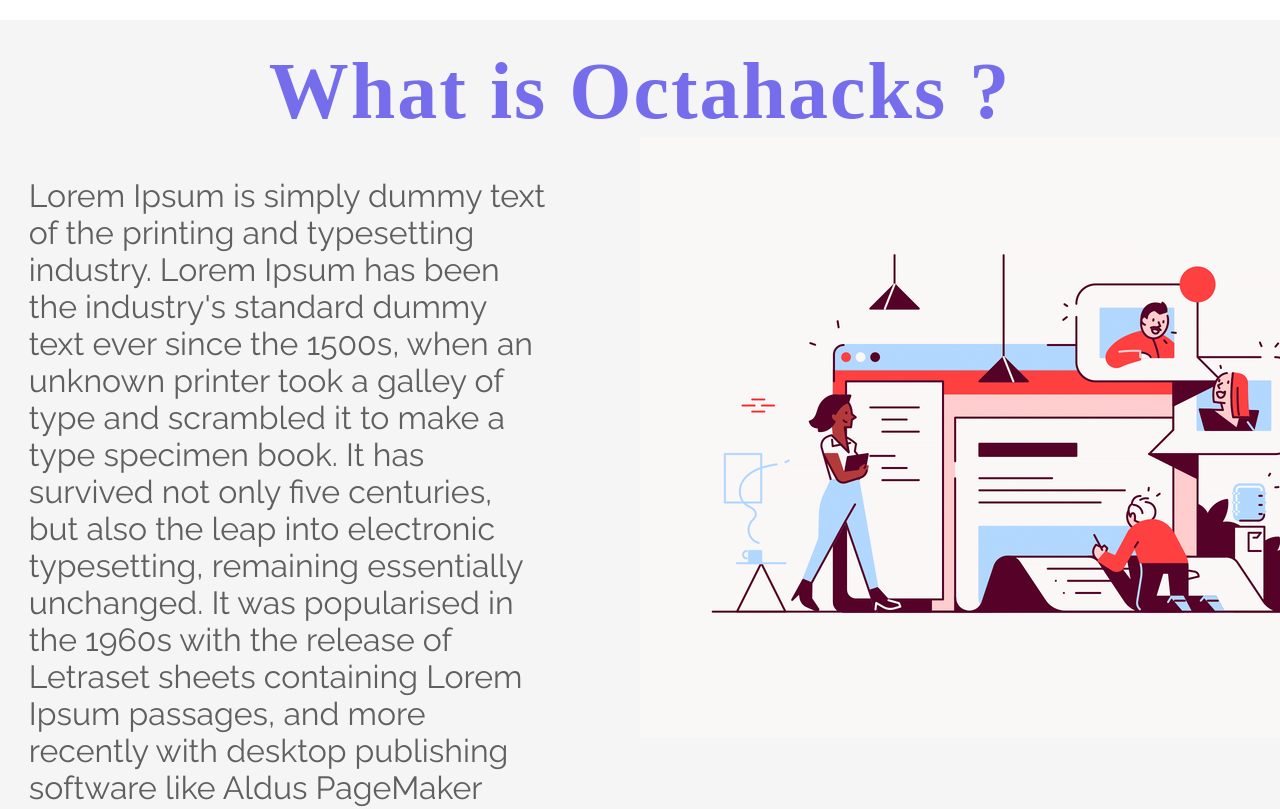
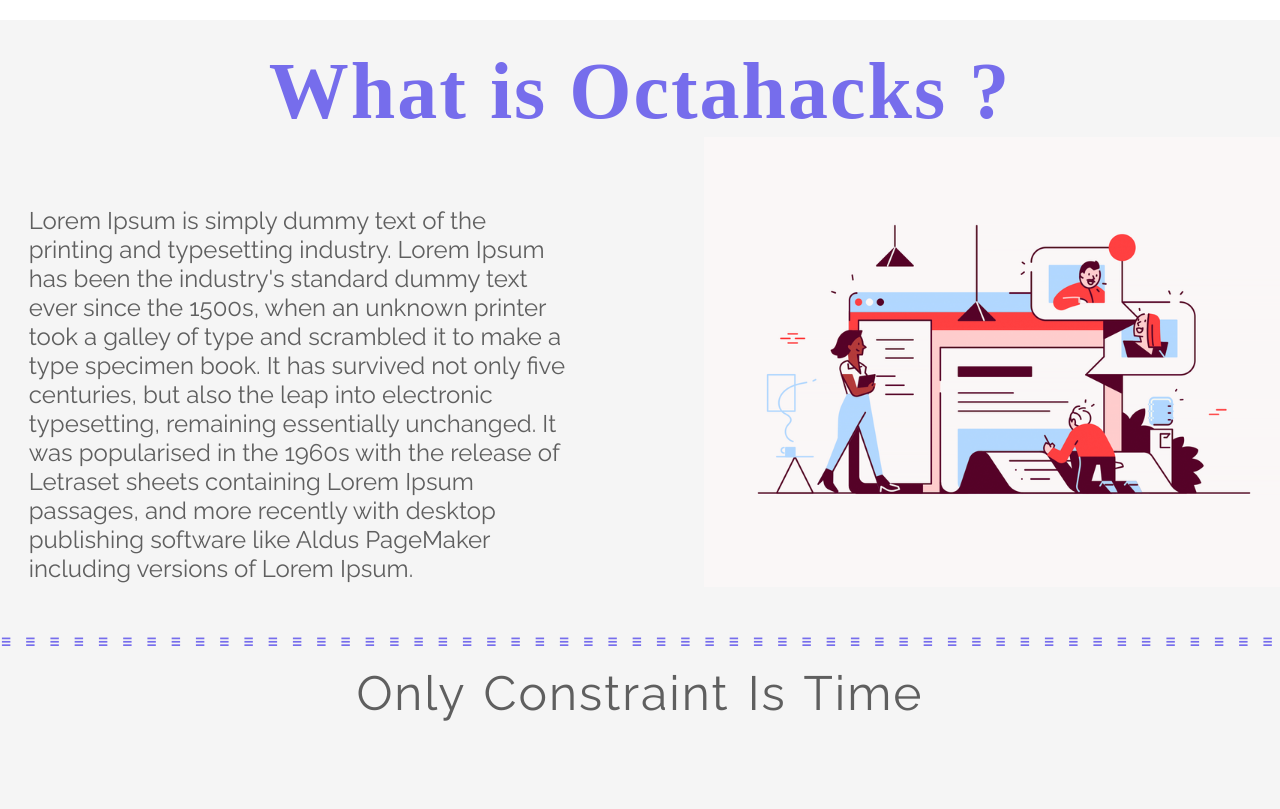
Before and after one commit to Daggron/octahacks-official, a plain HTML site: page index.html in a window 1280 px wide. Shown: the part 780-1589 px from the top of the page. Drawn offline with nearby package versions, Linux system fonts and the light colour scheme; a script that the page names is missing; a web font is replaced by a local one.

Commit message:
Typo improved

```diff
--- a/css/style.css
+++ b/css/style.css
@@ -243,9 +243,10 @@
 .text-details p{
     color: rgb(95, 95, 95);
     font-family: 'Kurale','Raleway','cursive',serif;
-    font-size: 2em;
+    font-size: 1.5rem;
     font-optical-sizing: 2.5em;
-    margin: 5%;
+    margin-top: 10%;
+    margin-left: 5%;
 
 }
 
@@ -266,8 +267,10 @@
 
 
 .Image-alignment img{
-    height: auto;
+    height: 450px;
     width: auto;
+    margin-left: 10%;
+    object-fit: cover;
 }
 
 .text-headline h2{
@@ -286,4 +289,6 @@
     font-family: 'Kurale','Raleway','cursive',serif;
     font-size: 3em;
     letter-spacing: 12px;
+    letter-spacing: 2px;
+    word-spacing: 4px;
 }
```
